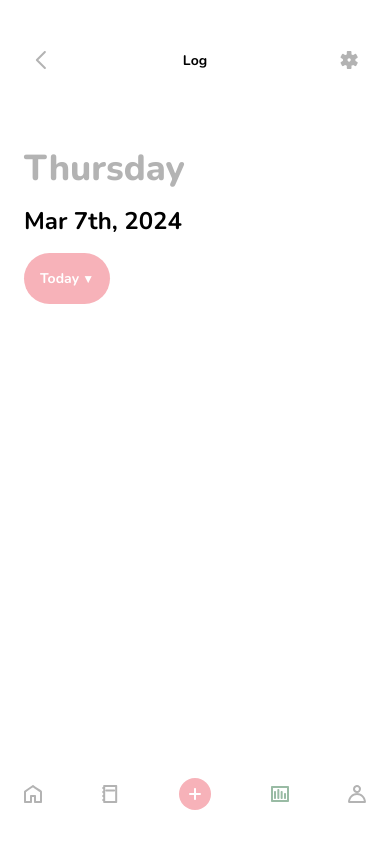
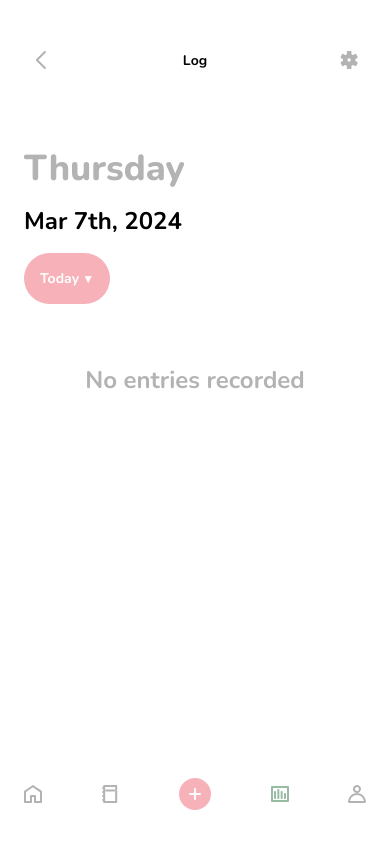
Before and after one commit to xshujo/betterment, a React Native app in the folder betterment-v2/: screen /Log in a window 390 px wide. Built offline with nearby package versions, Linux system fonts and the light colour scheme.

Commit message:
Showing message if no entries recorded

```diff
--- a/betterment-v2/screens/LogScreen.js
+++ b/betterment-v2/screens/LogScreen.js
@@ -104,7 +104,12 @@ export default function LogScreen() {
           </View>
         )}
 
-        {filteredEntries.map((categoryData) => {
+        {filteredEntries.length === 0 ? ( // Check if there are no entries
+          <View style={styles.noEntriesContainer}>
+            <Text style={styles.noEntriesText}>No entries recorded</Text>
+          </View>
+        ) : (
+          filteredEntries.map((categoryData) => {
             const { category, entries } = categoryData;
 
             return (
@@ -123,7 +128,8 @@ export default function LogScreen() {
                 </View>
               </LinearGradient>
             );
-        })}
+          })
+        )}
       </ScrollView>
     </View>
   );
@@ -175,4 +181,15 @@ const styles = StyleSheet.create({
     fontSize: 14,
     marginBottom: 8,
   },
+  noEntriesContainer: {
+    height: 120,
+    justifyContent: 'center',
+    alignItems: 'center',
+  },
+  noEntriesText: {
+    fontFamily: 'Nunito-Bold',
+    fontSize: 24,
+    color: Colors.accent2,
+    textAlign: 'center',
+  },
 });
```
Lines whose indentation alone changed are shown as unchanged.
